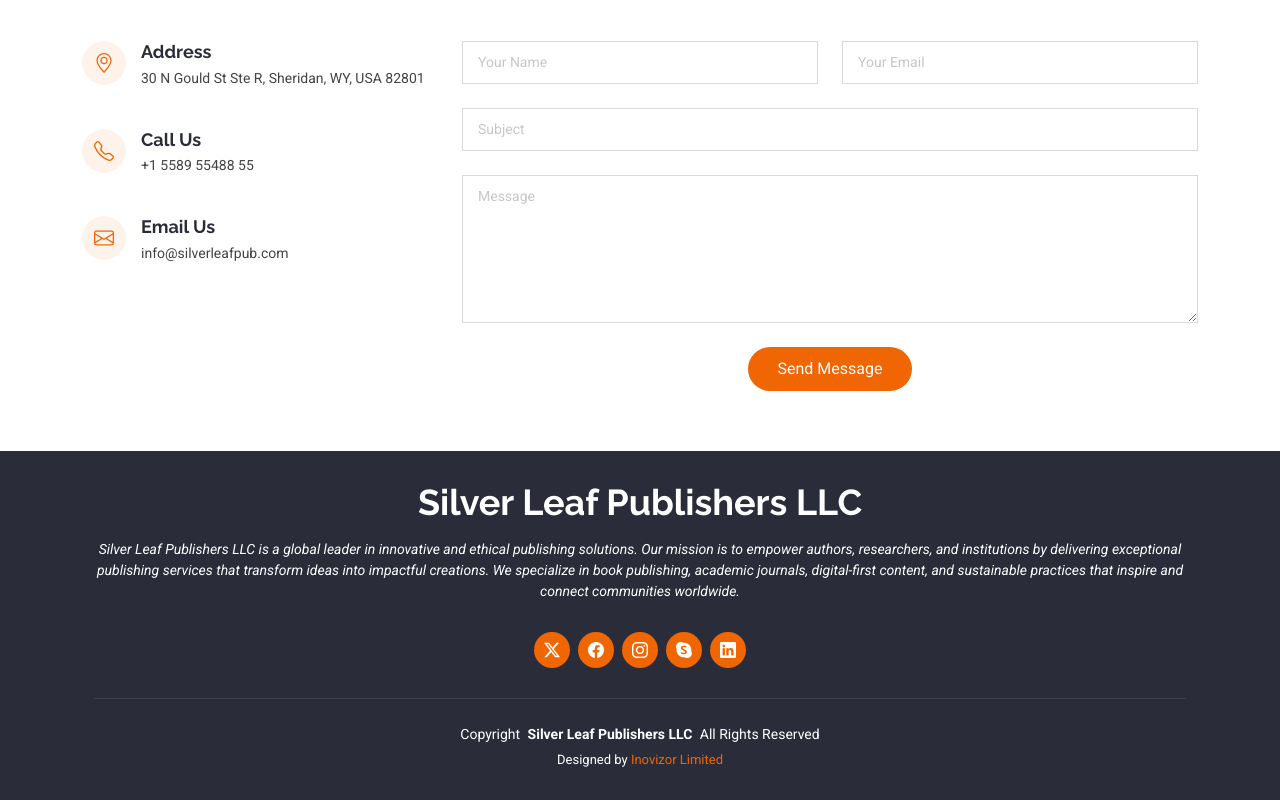
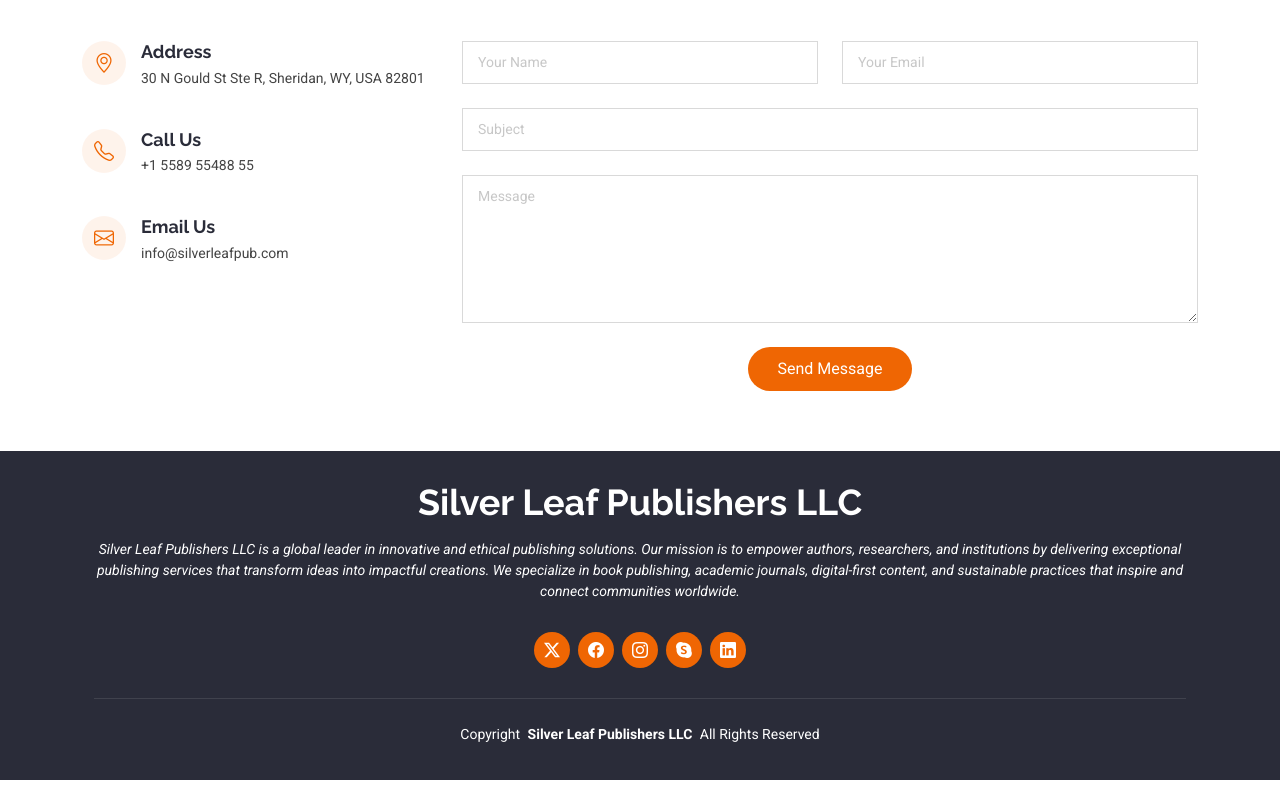
Before and after one commit to silverleafpublishers/slpeere2123, a plain HTML site: page index.html in a window 1280 px wide. Shown: the part 8871-9671 px from the top of the page. Drawn offline with Linux system fonts and the light colour scheme.

Commit message:
second commit

```diff
--- a/index.html
+++ b/index.html
@@ -1200,7 +1200,6 @@
           <!-- You can delete the links only if you've purchased the pro version. -->
           <!-- Licensing information: https://bootstrapmade.com/license/ -->
           <!-- Purchase the pro version with working PHP/AJAX contact form: [buy-url] -->
-          Designed by <a href="https://inovizor.co.uk/">Inovizor Limited</a>
         </div>
       </div>
     </div>
```
